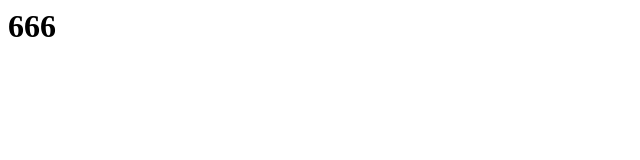
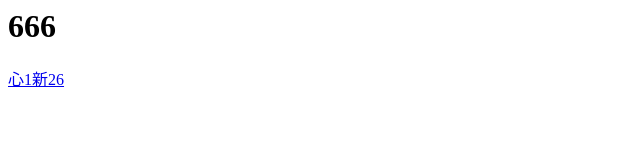
Before and after one commit to xianxianh/xianxianh.github.io, a plain HTML site: page index.html in a window 1280 px wide. Shown: the full height of the page, 0-640 px from the left. Drawn offline with Linux system fonts and the light colour scheme.

Commit message:
Update index.html

```diff
--- a/index.html
+++ b/index.html
@@ -1 +1,2 @@
 <h1>666</h1>
+<a href="1.html">心1</a><a href="666.html">新2</a><a href="2.html">6</a>
```
